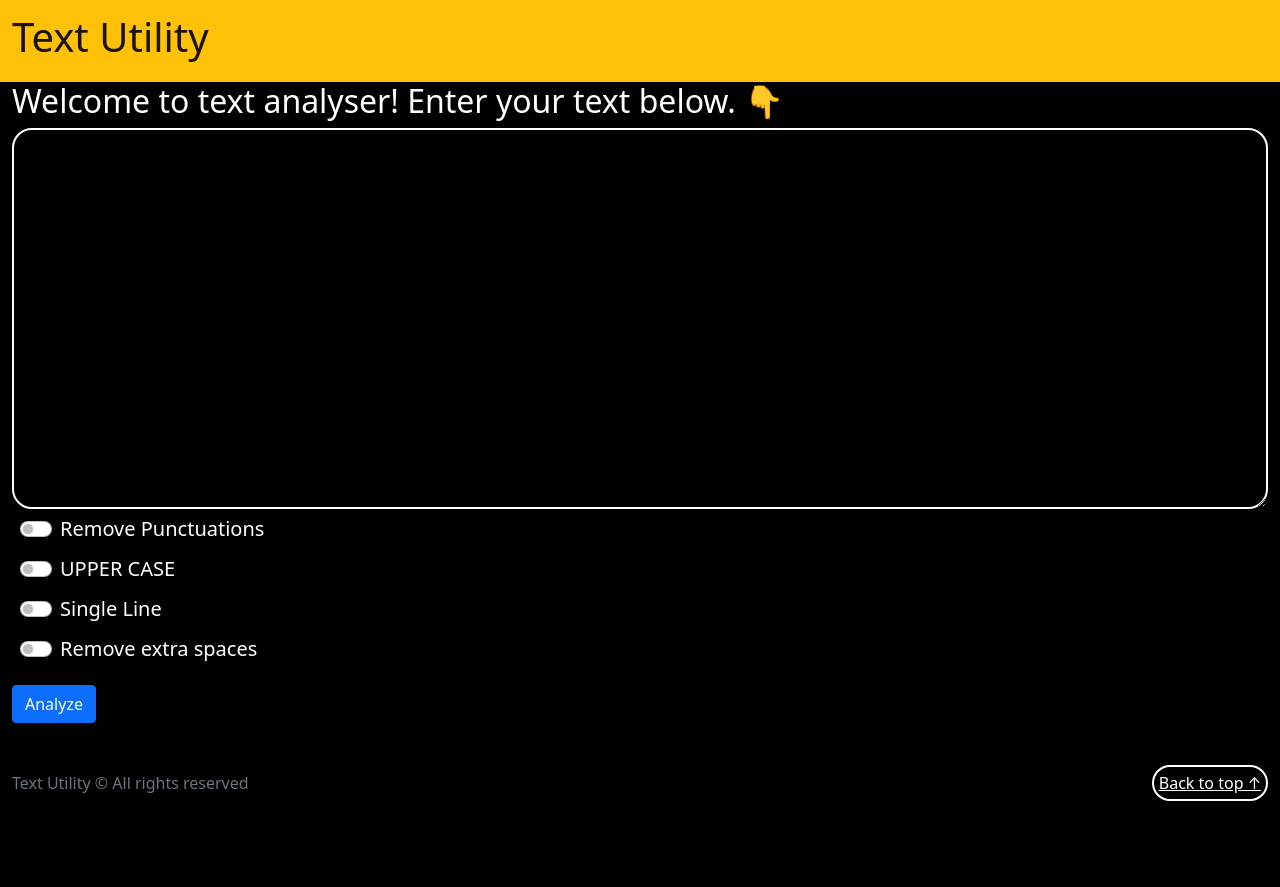
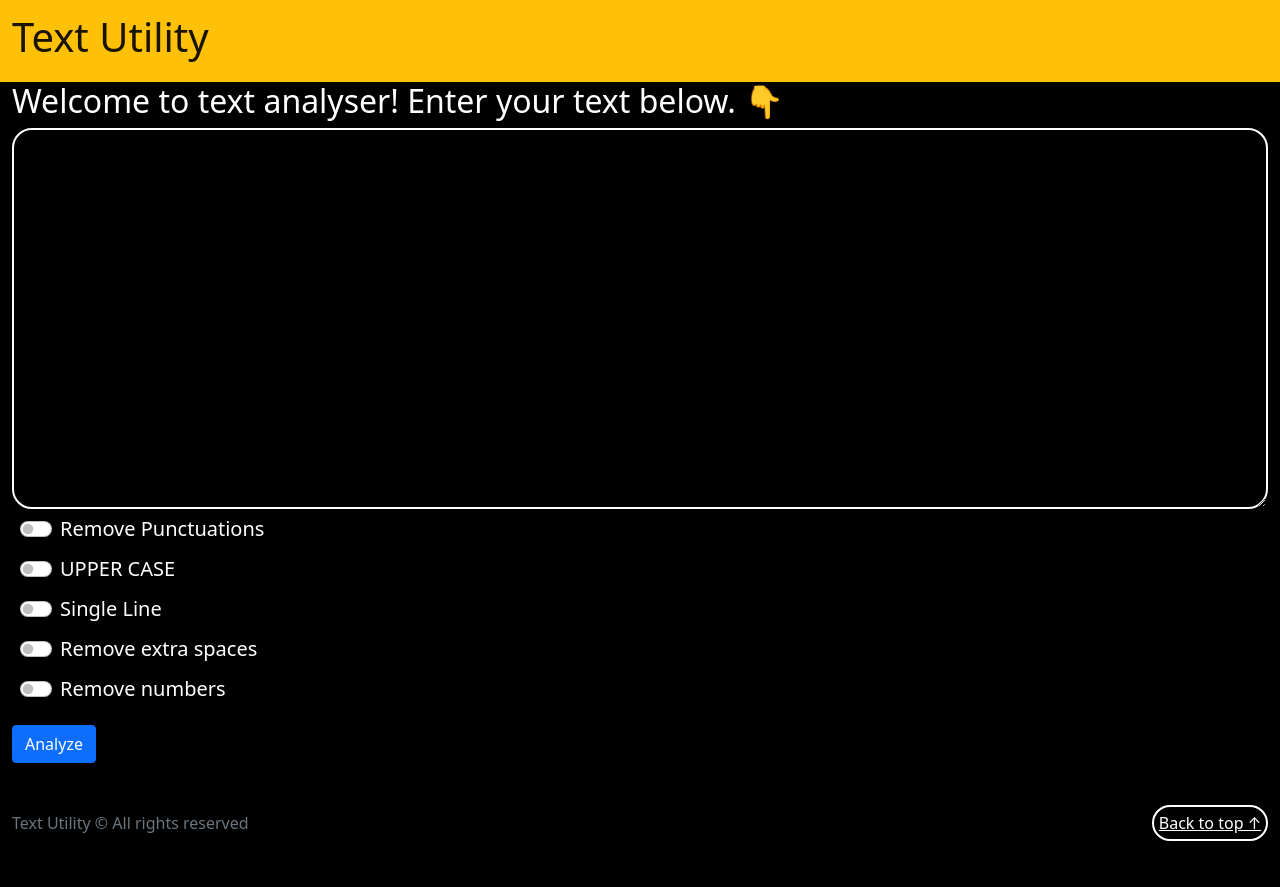
Before and after one commit to SafwanMcQueen/textutils, a Django app: page / in a window 1280 px wide. Before the commit the page ends 801 px from the top, so only its background shows below. Run offline with Django 4.2, Linux system fonts and the light colour scheme.

Commit message:
Update index.html

```diff
--- a/templates/index.html
+++ b/templates/index.html
@@ -58,6 +58,12 @@
                         <h5>Remove extra spaces</h5>
                     </label>
                 </div>
+                <div class="form-check form-switch mx-2 my-2">
+                    <input name="numberremover" class="form-check-input" type="checkbox" role="switch">
+                    <label class="form-check-label">
+                        <h5>Remove numbers</h5>
+                    </label>
+                </div>
                 <button type="submit" class="btn btn-primary mt-2">Analyze</button>
             </div>
         </div>
```
